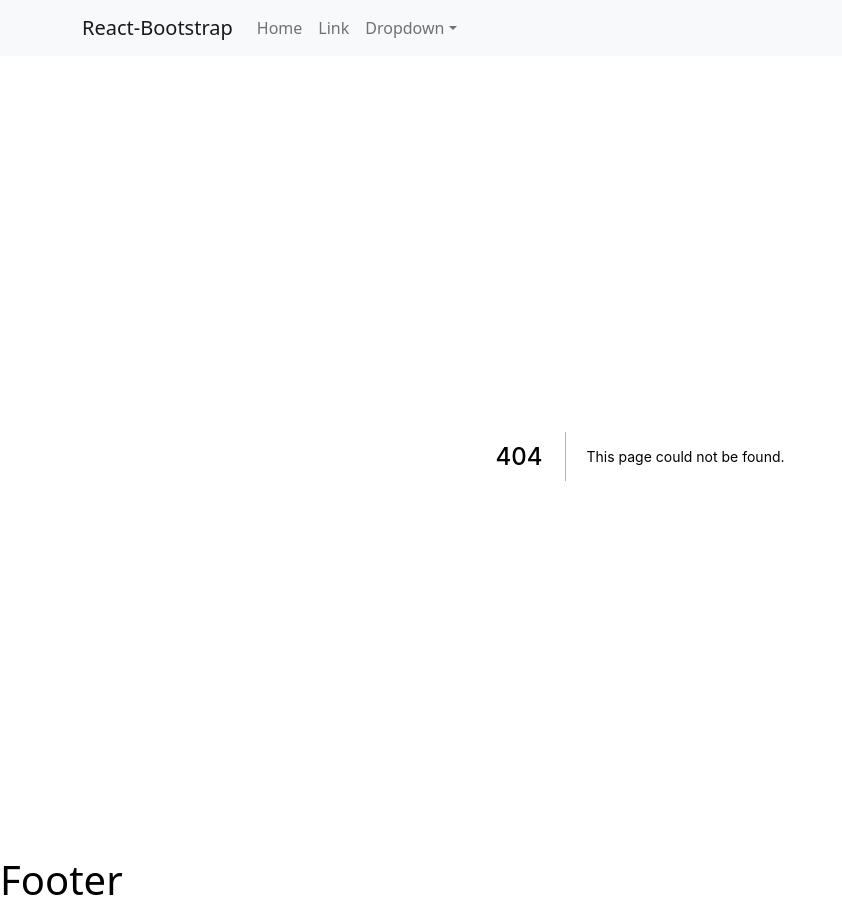
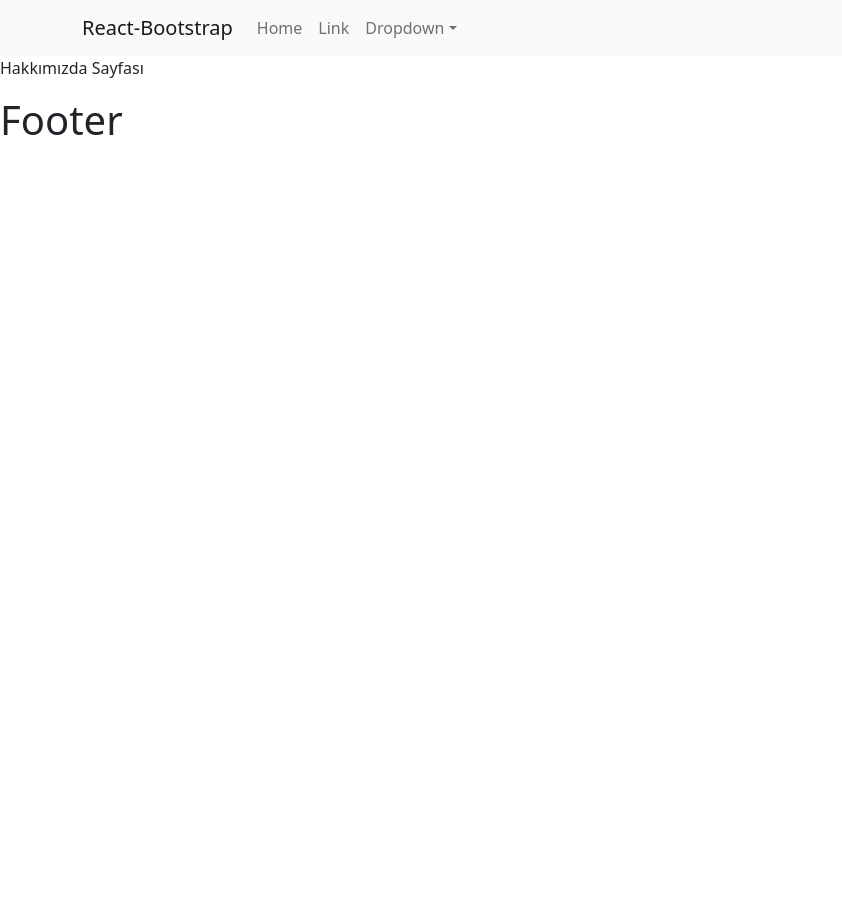
Before and after one commit to iremdgn/harentekstil-web, a Next.js app: page /about in a window 1280 px wide. Before the commit this address had no page. Shown: the whole page, without its empty margins (0-842 px from the left). After the commit the page ends 800 px from the top, so only its background shows below. Built offline with nearby package versions, Linux system fonts and the light colour scheme.

Commit message:
Update css

```diff
--- /dev/null
+++ b/pages/about/index.jsx
@@ -0,0 +1,11 @@
+import React from 'react';
+
+const AboutPage = () => {
+    return (
+        <div>
+            <p> Hakkımızda Sayfası </p>
+        </div>
+    );
+}
+
+export default AboutPage;
--- a/pages/index.js
+++ b/pages/index.js
@@ -1,6 +1,5 @@
 import Head from 'next/head'
 import Image from 'next/image'
-import styles from '../styles/Home.module.css'
 import HomePage from './home'
 
 export default function Home() {
```
